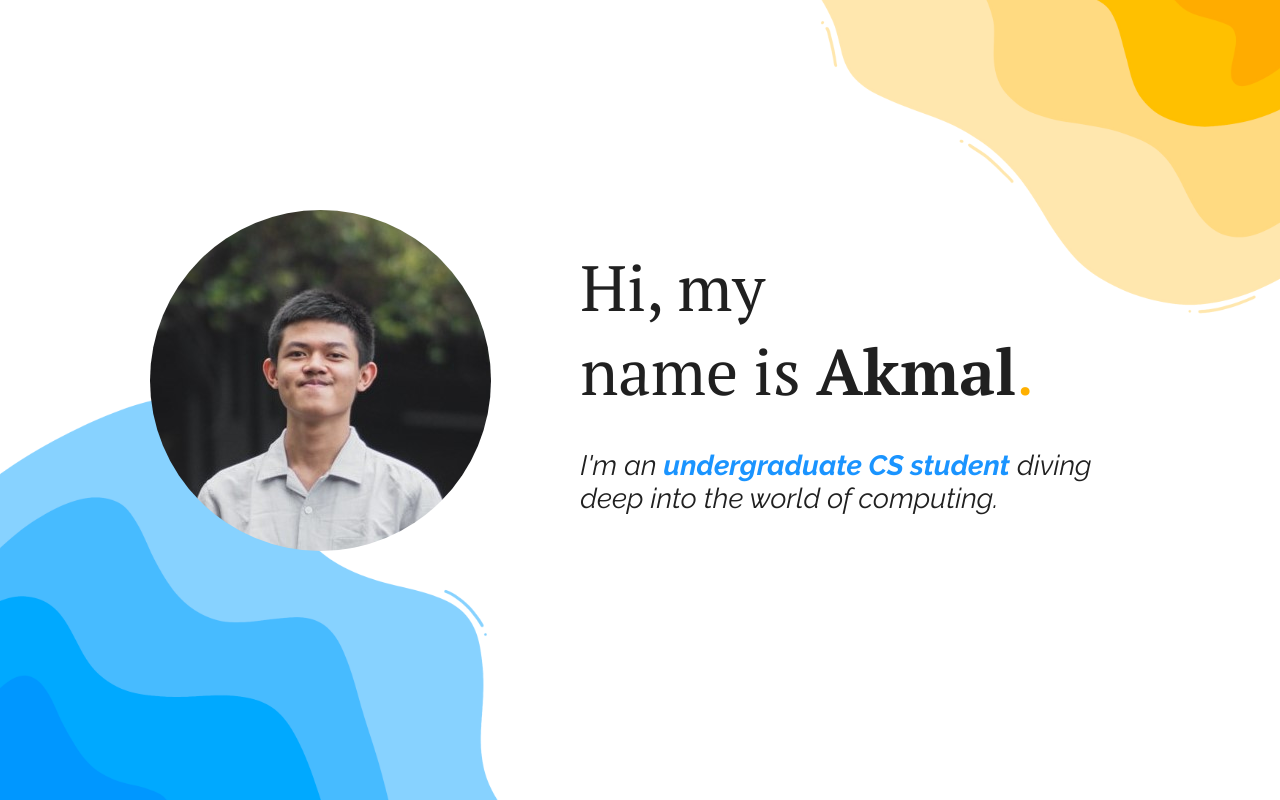
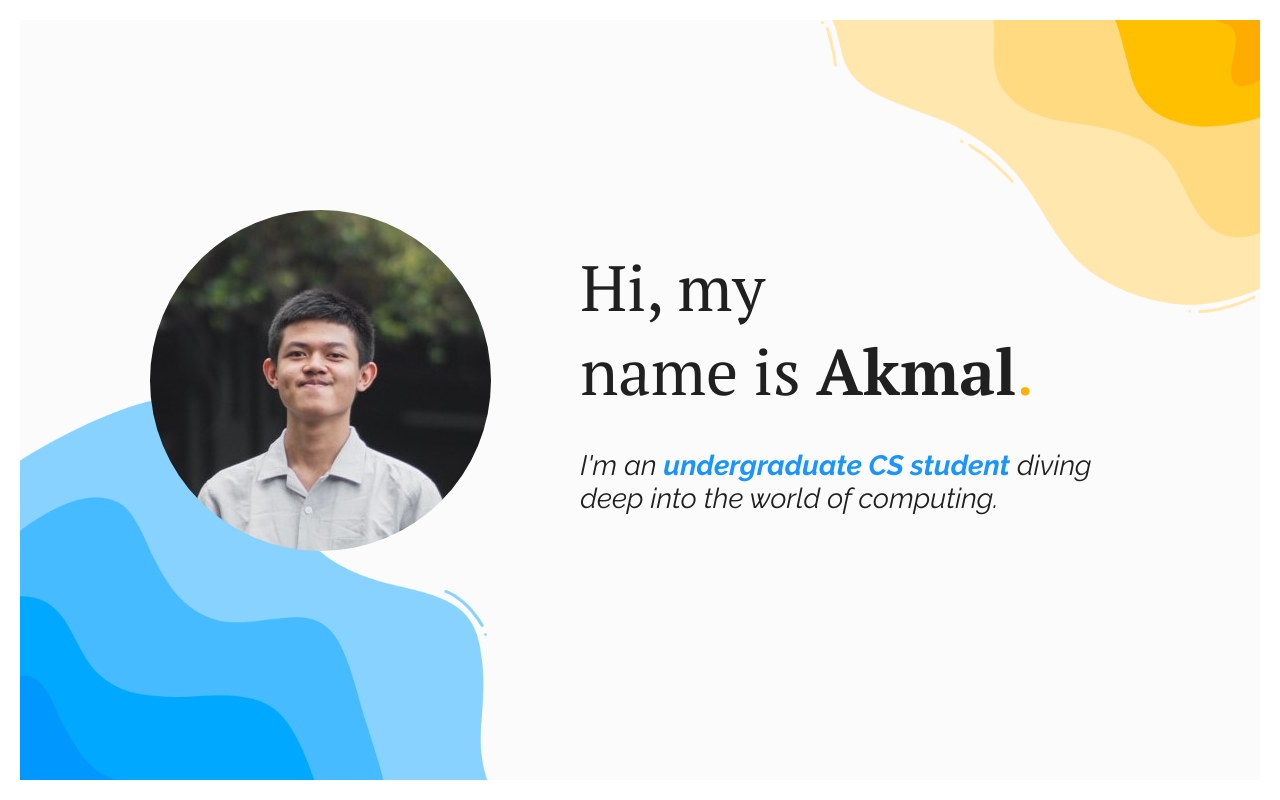
Before and after one commit to AkmalArifin/portofolio, a Vue app: page / in a window 1280 px wide. Shown: the top 800 px of the page. Built offline with nearby package versions, Linux system fonts and the light colour scheme.

Commit message:
feat: add frame

```diff
--- a/src/App.vue
+++ b/src/App.vue
@@ -1,5 +1,6 @@
 <template>
   <main>
+    <Frame class="frame"/>
     <PageLoader/>
     <RouterView class="main-content"/>
   </main>
@@ -7,12 +8,14 @@
 
 <script>
 import PageLoader from "@/components/PageLoader.vue";
+import Frame from "@/components/Frame.vue";
 
 export default {
   name: "App",
 
   components: {
-    PageLoader
+    PageLoader,
+    Frame
   },
 }
 </script>
@@ -33,4 +36,10 @@ export default {
   }
 }
 
+@media (max-width: 1024px) {
+  .frame {
+    display: none;
+  }
+}
+
 </style>
--- a/src/assets/main.css
+++ b/src/assets/main.css
@@ -3,7 +3,7 @@
 body {
   background-color: var(--vt-c-white-soft);
   color: var(--text);
-  background: var(--bg);
+  background: var(--bg-mute);
   text-rendering: optimizeLegibility;
   -webkit-font-smoothing: antialiased;
   -moz-osx-font-smoothing: grayscale;
--- /dev/null
+++ b/src/components/Frame.vue
@@ -0,0 +1,19 @@
+<template>
+    <div class="frame">
+
+    </div>
+</template>
+<script>
+export default {
+    name: "Frame",
+}
+</script>
+<style>
+    .frame {
+        border: 20px solid white;
+        position: fixed;
+        height: 100vh;
+        width: 100%;
+        z-index: 3;
+    }
+</style>
--- a/src/components/PageLoader.vue
+++ b/src/components/PageLoader.vue
@@ -29,7 +29,7 @@ export default {
         background-size: 4%;
         height: 100vh;
         width: 100%;
-        z-index: 10;
+        z-index: 2;
         display: inline;
 
         animation-name: load;
```
